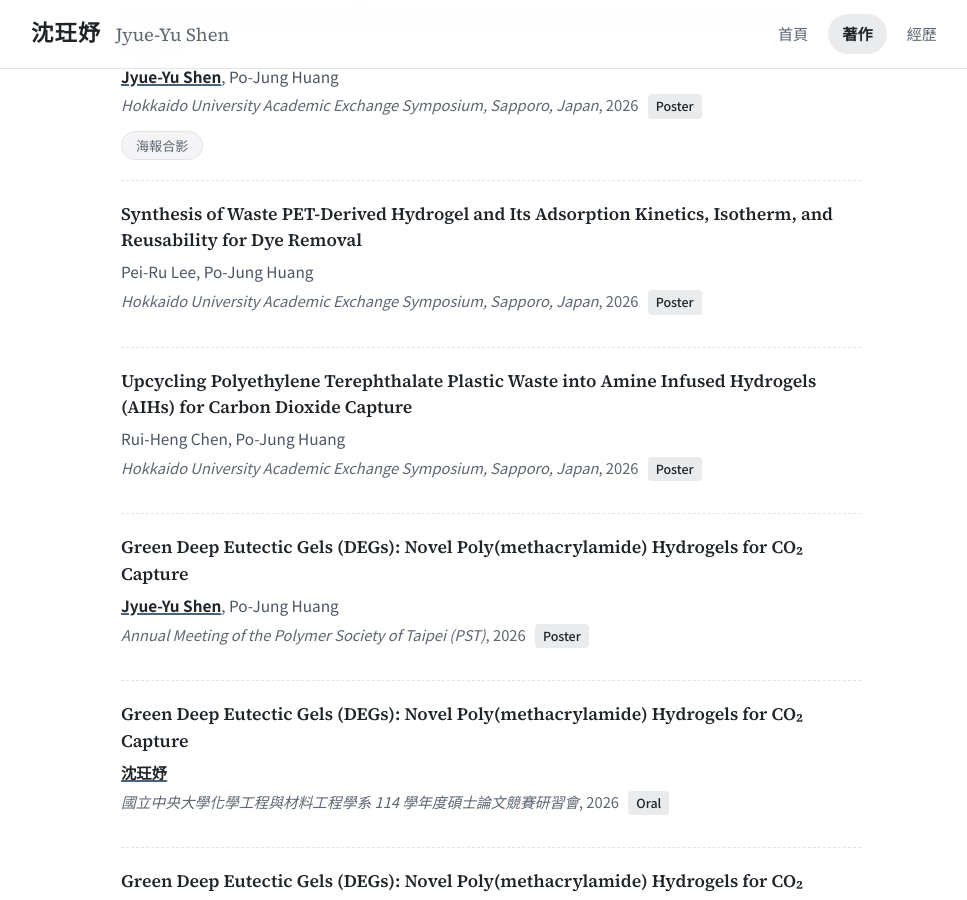
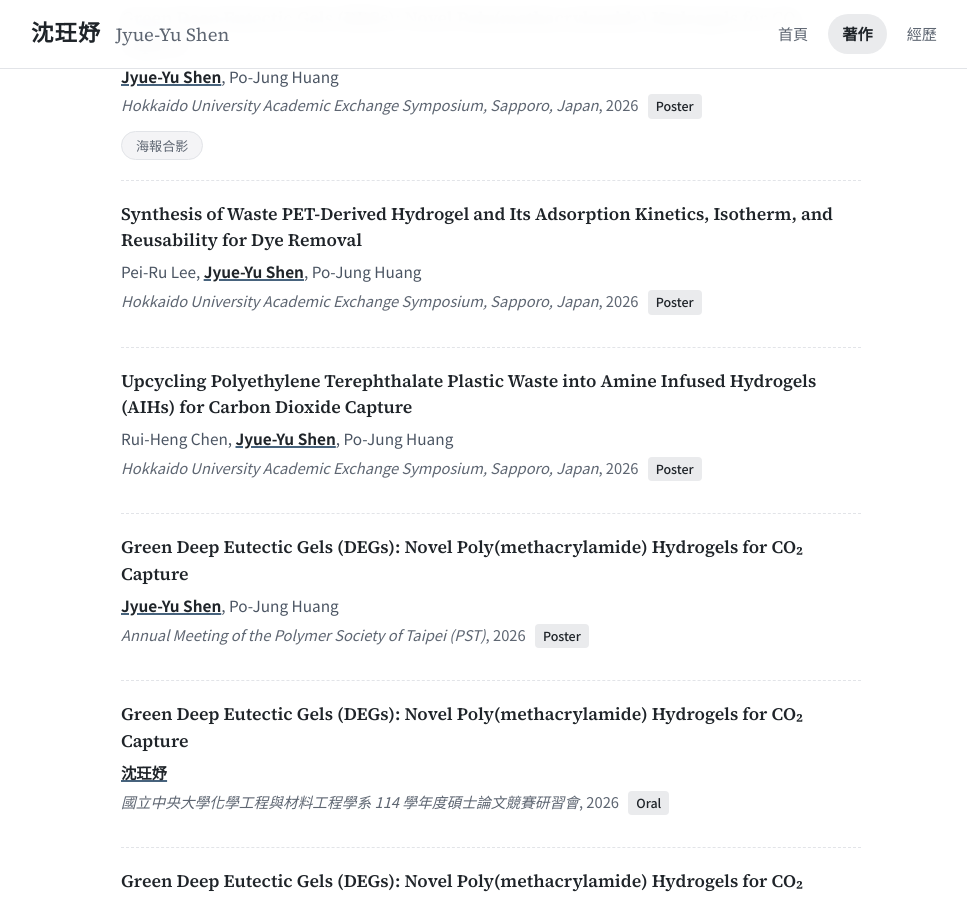
Before and after one commit to jyshenkk/jyshenkk.github.io, a Jekyll site: the page built from publications.html, in a window 1280 px wide and 900 px high, scrolled down 654 px. Shown: the whole window, without its empty margins (149-1116 px from the left). Built offline with Jekyll 4.4.1, drawn with Linux system fonts in a browser that asks for light colours.

Commit message:
Add Jyue-Yu Shen as co-author for Hokkaido University symposium presentations

```diff
--- a/_data/publications.yml
+++ b/_data/publications.yml
@@ -34,7 +34,7 @@
   abstract: ""
 
 - title: "Synthesis of Waste PET-Derived Hydrogel and Its Adsorption Kinetics, Isotherm, and Reusability for Dye Removal"
-  authors: Pei-Ru Lee, Po-Jung Huang
+  authors: Pei-Ru Lee, Jyue-Yu Shen, Po-Jung Huang
   type: 研討會發表
   venue: Hokkaido University Academic Exchange Symposium, Sapporo, Japan
   year: 2026
@@ -47,7 +47,7 @@
   abstract: ""
 
 - title: "Upcycling Polyethylene Terephthalate Plastic Waste into Amine Infused Hydrogels (AIHs) for Carbon Dioxide Capture"
-  authors: Rui-Heng Chen, Po-Jung Huang
+  authors: Rui-Heng Chen, Jyue-Yu Shen, Po-Jung Huang
   type: 研討會發表
   venue: Hokkaido University Academic Exchange Symposium, Sapporo, Japan
   year: 2026
```
